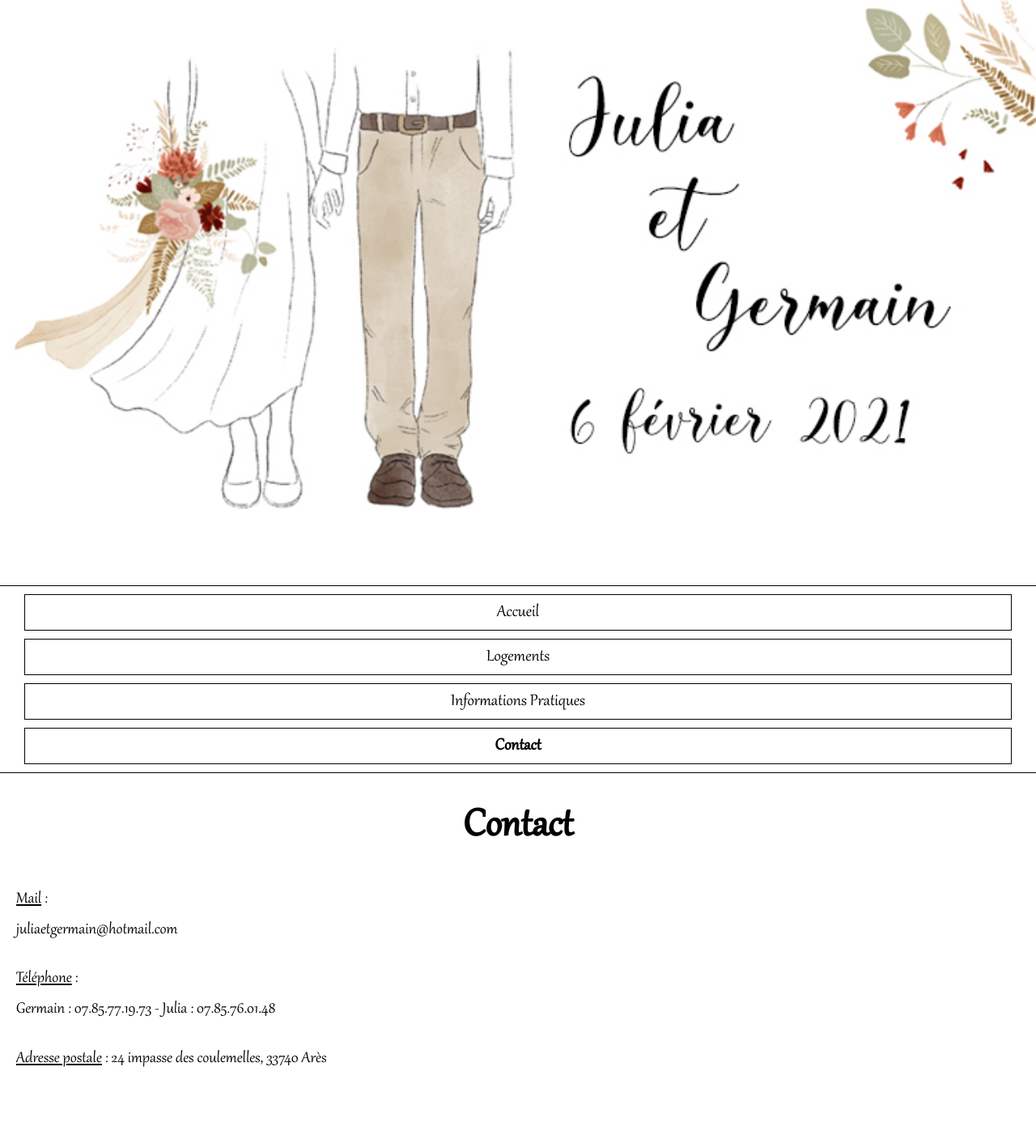
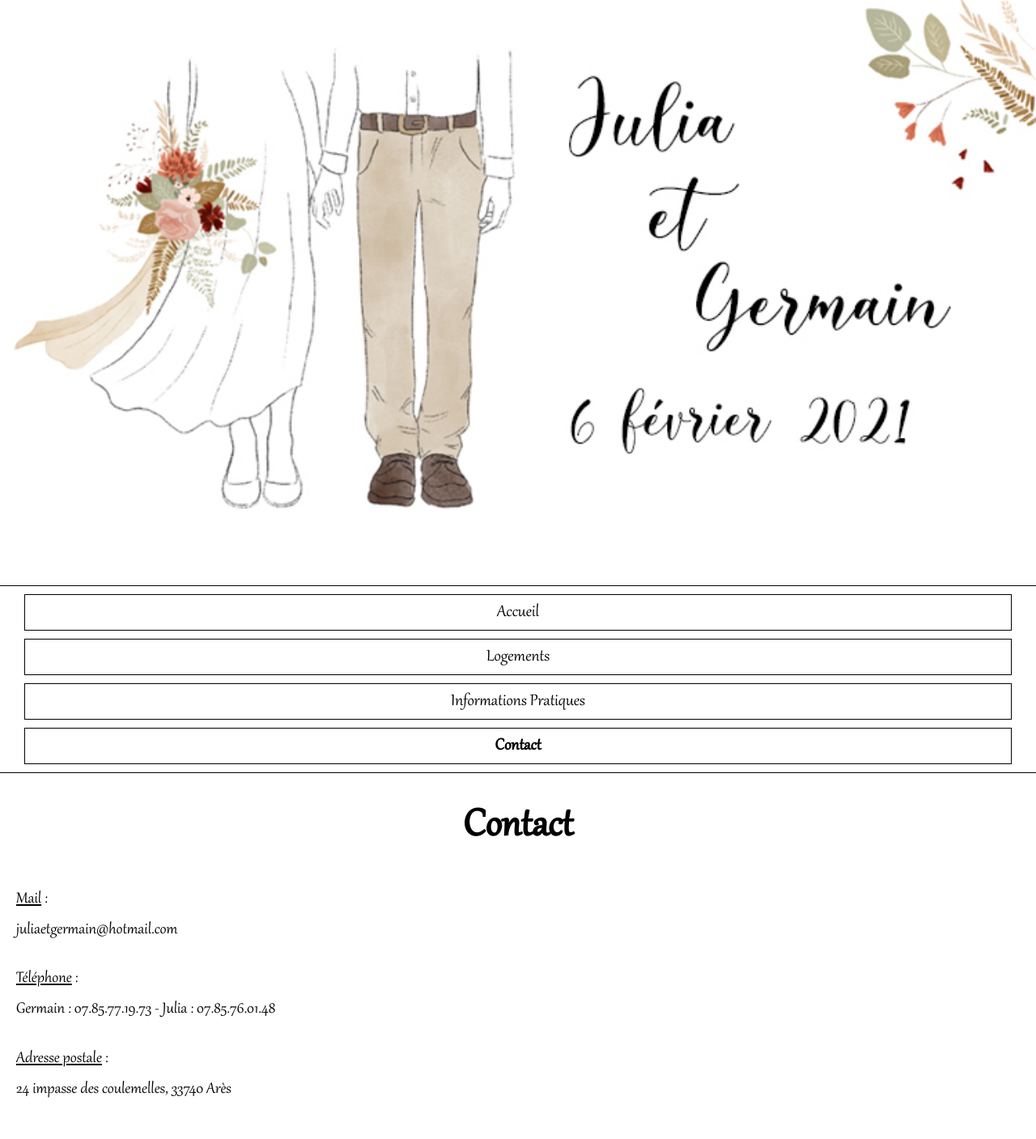
Before and after one commit to Germinal-A/Site-du-Mariage-de-Julia-et-Germain, a Jekyll site: the page built from contact.md, in a window 1280 px wide. Shown: the whole page at 81% size. Built offline with Jekyll 4.4.1, drawn with Linux system fonts in a browser that asks for light colours; before the commit the page ends 1369 px from its top, so only the background shows below that.

Commit message:
Update contact.md

```diff
--- a/contact.md
+++ b/contact.md
@@ -7,13 +7,8 @@
 ## {{page.title}}
 
 
-<p><u>Mail</u> :<br/>
-juliaetgermain@hotmail.com
-</p>
+<p><u>Mail</u> :<br/>juliaetgermain@hotmail.com</p>
 
-<p><u>Téléphone</u> :<br/>
-Germain : 07.85.77.19.73 - Julia : 07.85.76.01.48
-</p>
+<p><u>Téléphone</u> :<br/>Germain : 07.85.77.19.73 - Julia : 07.85.76.01.48</p>
 
-<p><u>Adresse postale</u> : 24 impasse des coulemelles, 33740 Arès
-</p>
+<p><u>Adresse postale</u> :<br/>24 impasse des coulemelles, 33740 Arès</p>
```
